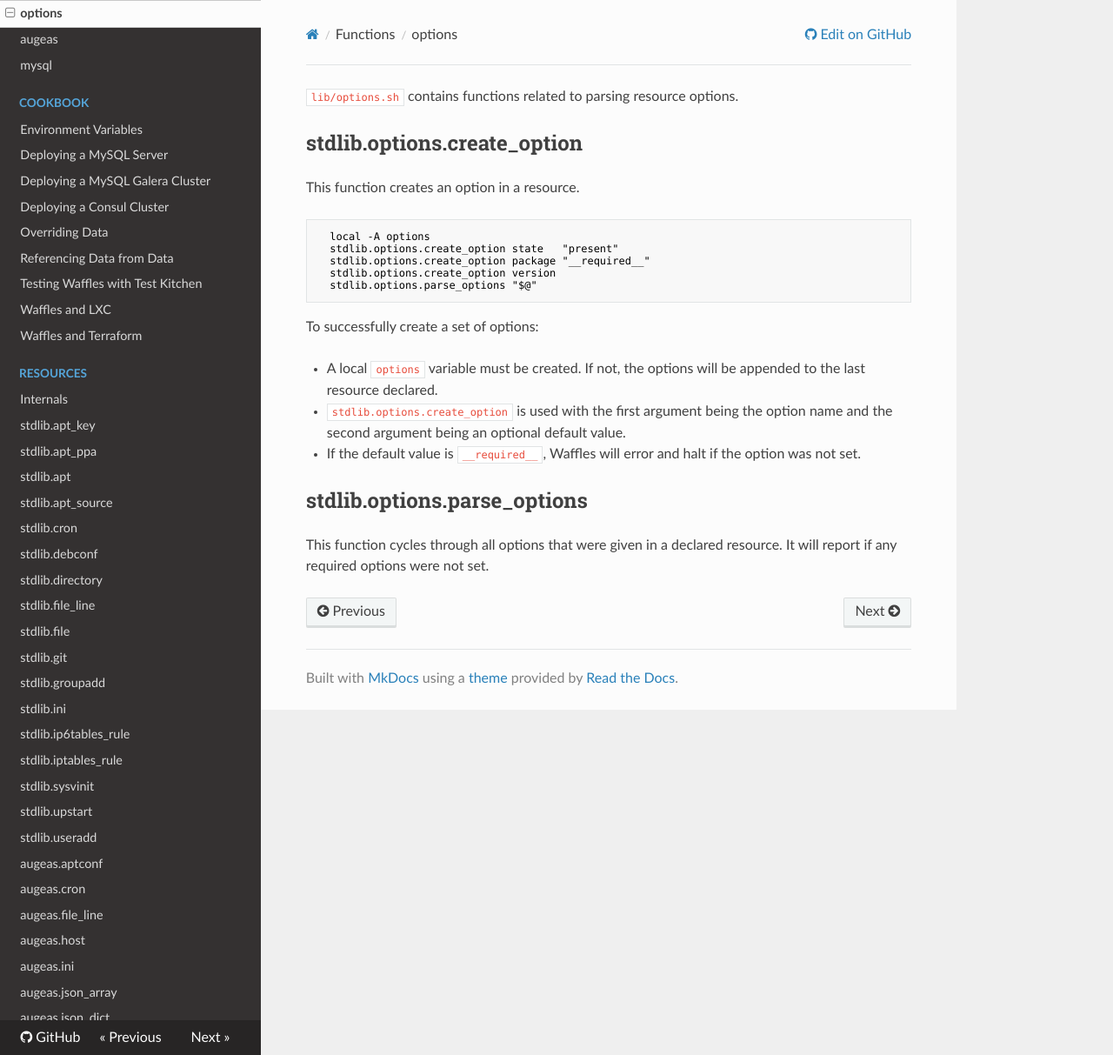
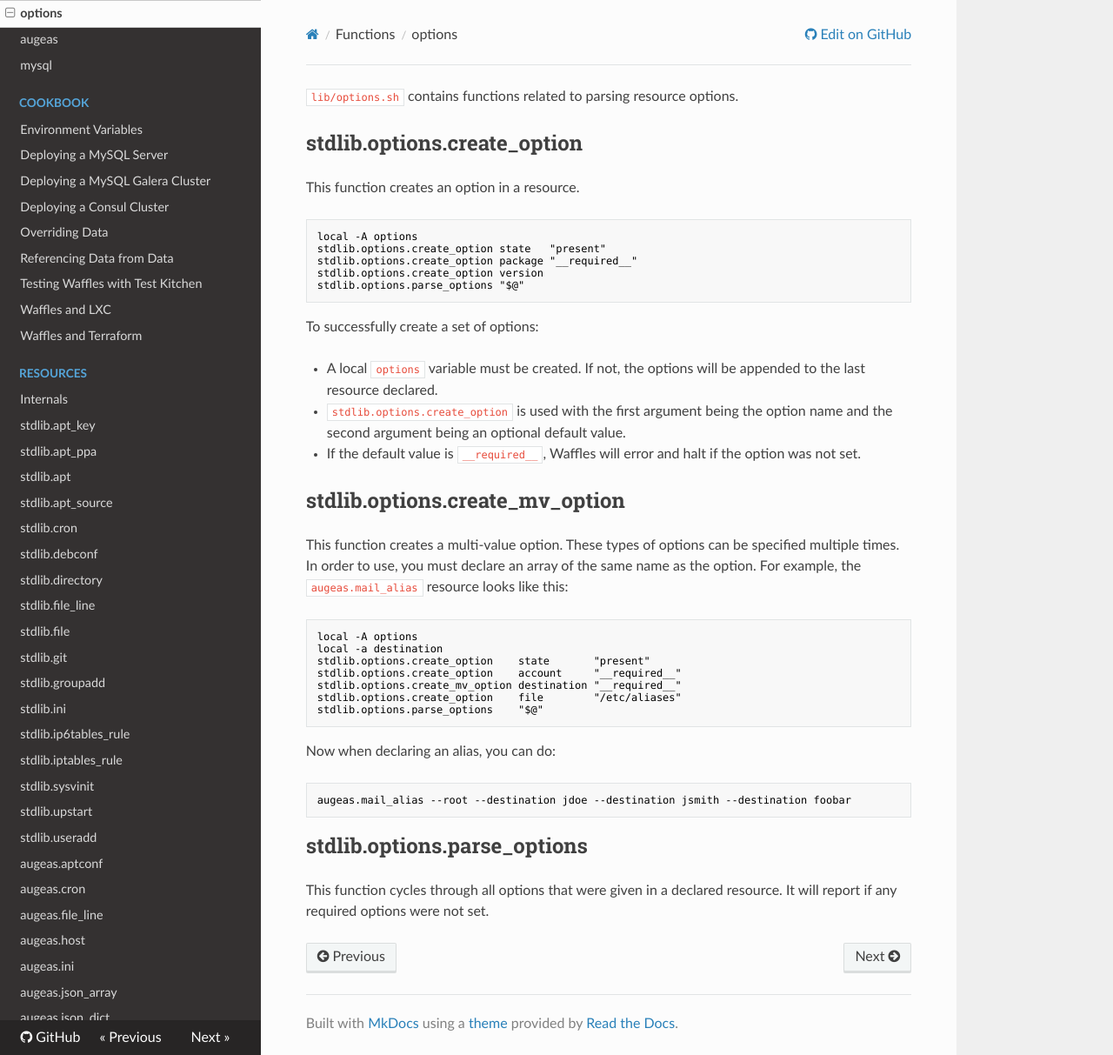
Before and after one commit to wffls/waffles, an MkDocs documentation site: the page built from docs/functions/options.md, in a window 1280 px wide and 1213 px high. Shown: the whole window at 87% size. Built offline with MkDocs 1.6.1, drawn with Linux system fonts in a browser that asks for light colours; nearby versions of some CDN libraries; old or Windows-style settings are respelled for this version of MkDocs.

Commit message:
Adding multi-value option support

````diff
--- a/docs/functions/options.md
+++ b/docs/functions/options.md
@@ -5,11 +5,11 @@
 This function creates an option in a resource.
 
 ```shell
-  local -A options
-  stdlib.options.create_option state   "present"
-  stdlib.options.create_option package "__required__"
-  stdlib.options.create_option version
-  stdlib.options.parse_options "$@"
+local -A options
+stdlib.options.create_option state   "present"
+stdlib.options.create_option package "__required__"
+stdlib.options.create_option version
+stdlib.options.parse_options "$@"
 ```
 
 To successfully create a set of options:
@@ -18,6 +18,27 @@ To successfully create a set of options:
 * `stdlib.options.create_option` is used with the first argument being the option name and the second argument being an optional default value.
 * If the default value is `__required__`, Waffles will error and halt if the option was not set.
 
+## stdlib.options.create_mv_option
+
+This function creates a multi-value option. These types of options can be specified multiple times. In order to use, you must declare
+an array of the same name as the option. For example, the `augeas.mail_alias` resource looks like this:
+
+```shell
+local -A options
+local -a destination
+stdlib.options.create_option    state       "present"
+stdlib.options.create_option    account     "__required__"
+stdlib.options.create_mv_option destination "__required__"
+stdlib.options.create_option    file        "/etc/aliases"
+stdlib.options.parse_options    "$@"
+```
+
+Now when declaring an alias, you can do:
+
+```shell
+augeas.mail_alias --root --destination jdoe --destination jsmith --destination foobar
+```
+
 ## stdlib.options.parse_options
 
 This function cycles through all options that were given in a declared resource. It will report if any required options were not set.
````
Also changed, not shown: 2 other files.
